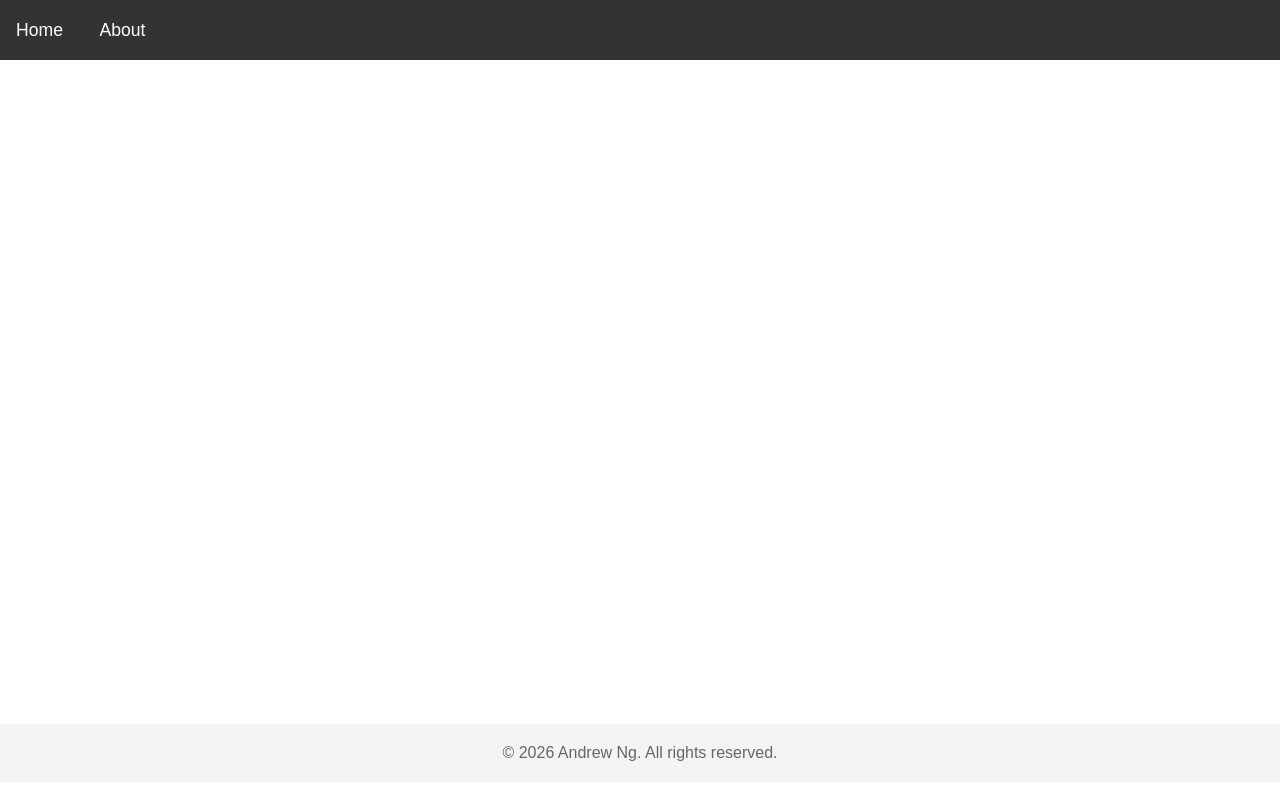
After one commit to MelBardoux/HIT237-django-week2-practicals, a Django app: template project_blog/templates/base.html in a window 1280 px wide. The commit adds this page. Run offline with Django 5.2, Linux system fonts and the light colour scheme; the template is opened without the code that fills it, so the values that code supplies are empty.

Commit message:
Add base.html and extend it in post_details.html
Introduce a project-level base.html layout (nav, main container, footer, and basic styles) and refactor blog_app/post_details.html to extend that base and use the content block. Update settings.py to include BASE_DIR/templates in TEMPLATES['DIRS'] so the new global template directory is picked up. (A compiled settings .pyc was also updated by the change.)

```diff
--- a/project_blog/project_blog/settings.py
+++ b/project_blog/project_blog/settings.py
@@ -55,7 +55,7 @@ ROOT_URLCONF = 'project_blog.urls'
 TEMPLATES = [
     {
         'BACKEND': 'django.template.backends.django.DjangoTemplates',
-        'DIRS': [],
+        'DIRS': [BASE_DIR / 'templates'],
         'APP_DIRS': True,
         'OPTIONS': {
             'context_processors': [
--- /dev/null
+++ b/project_blog/templates/base.html
@@ -0,0 +1,59 @@
+<!DOCTYPE html>
+<html lang="en">
+<head>
+    <meta charset="UTF-8">
+    <meta name="viewport" content="width=device-width, initial-scale=1.0">
+    <title>The BATCH Newsletter</title>
+    <style>
+        * {
+            margin: 0;
+            padding: 0;
+            box-sizing: border-box;
+        }
+        body {
+            font-family: Arial, sans-serif;
+            line-height: 1.6;
+            color: #333;
+        }
+        nav {
+            background-color: #333;
+            padding: 1rem;
+            margin-bottom: 2rem;
+        }
+        nav a {
+            color: white;
+            text-decoration: none;
+            margin-right: 2rem;
+            font-size: 1.1rem;
+        }
+        nav a:hover {
+            color: #ddd;
+        }
+        main {
+            max-width: 900px;
+            margin: 0 auto;
+            padding: 0 1rem;
+            min-height: calc(100vh - 200px);
+        }
+        footer {
+            background-color: #f4f4f4;
+            text-align: center;
+            padding: 1rem;
+            margin-top: 2rem;
+            color: #666;
+        }
+    </style>
+</head>
+<body>
+    <nav>
+        <a href="#">Home</a>
+        <a href="#">About</a>
+    </nav>
+    <main>
+        {% block content %}{% endblock %}
+    </main>
+    <footer>
+        <p>&copy; 2026 Andrew Ng. All rights reserved.</p>
+    </footer>
+</body>
+</html>
```
Also changed, not shown: project_blog/blog_app/templates/blog_app/post_details.html (+9 -13 lines).
